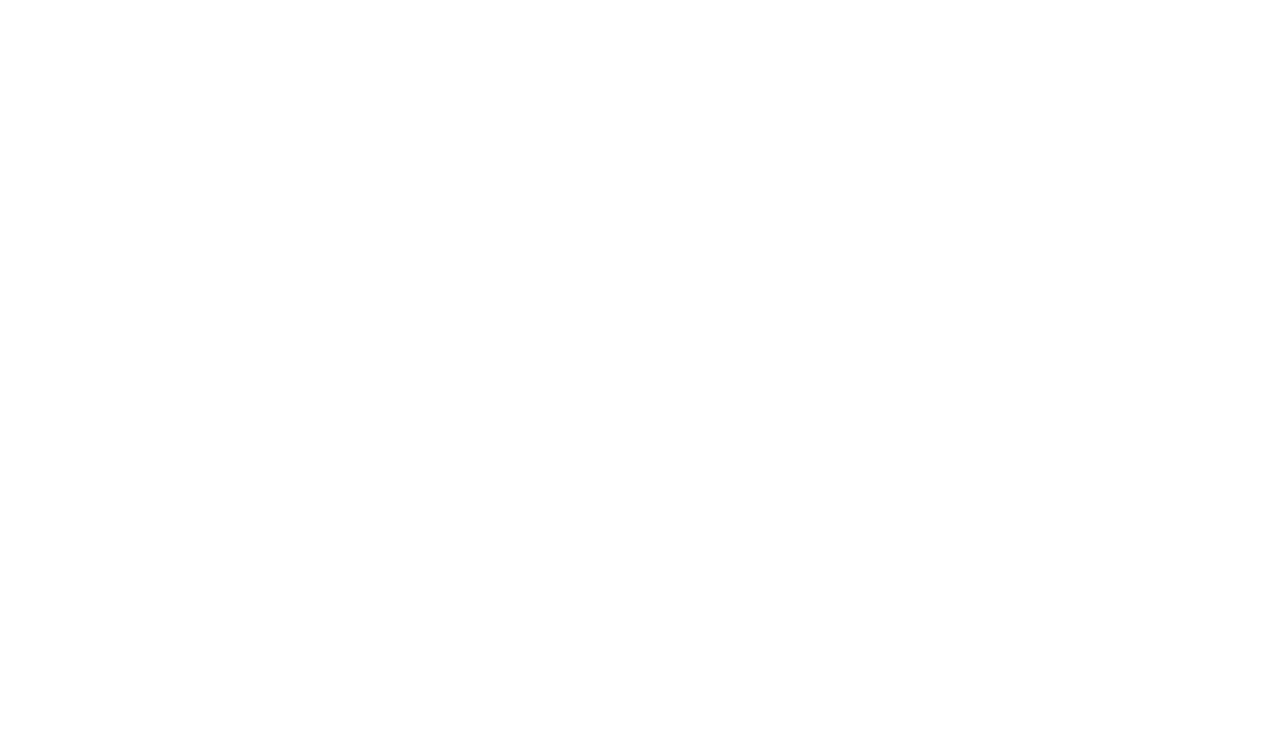
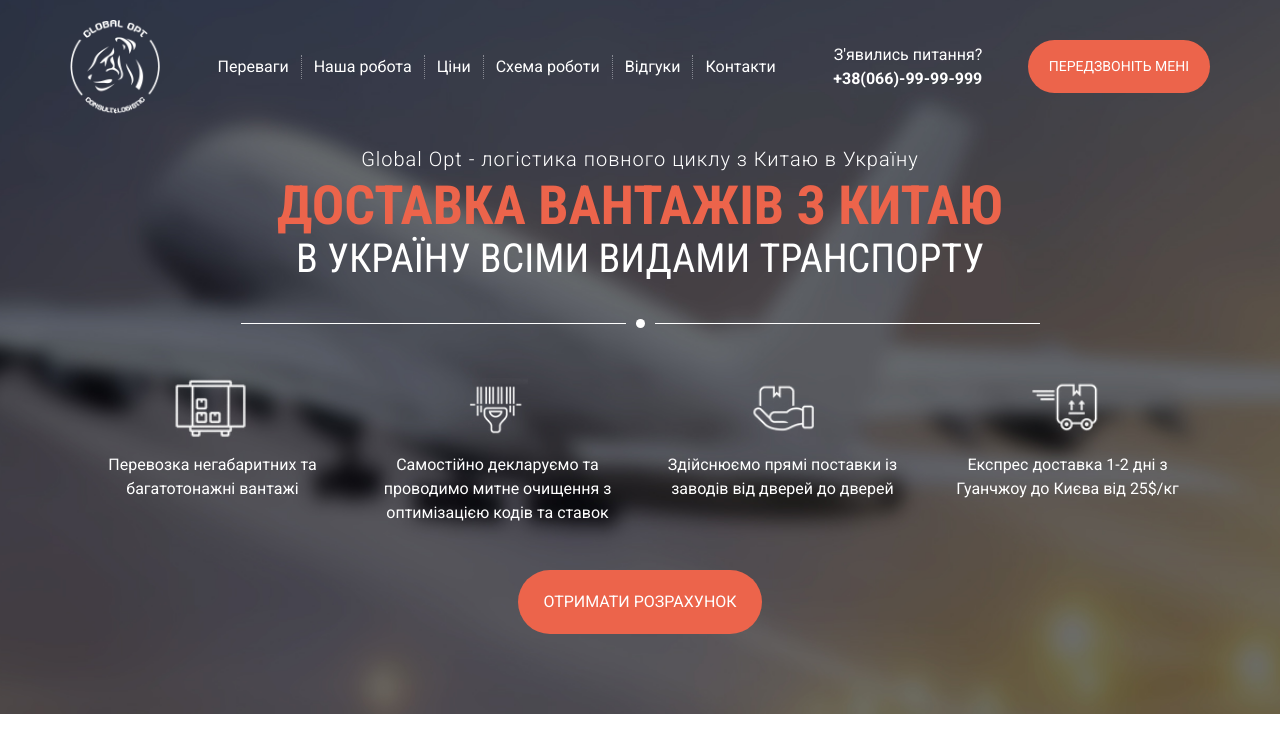
Before and after one commit to UA-Kaktus/shipping, a website: page src/index.html in a window 1280 px wide. Drawn offline with nearby package versions, Linux system fonts and the light colour scheme; files that its build step writes are made by us from their sources.

Commit message:
modify gulpfile.js, made 1st screen

```diff
--- a/gulpfile.js
+++ b/gulpfile.js
@@ -15,7 +15,7 @@ gulp.task('browser-sync', function() {
 });
 
 gulp.task('styles', function() {
-    return gulp.src("src/sass/**/*.+(scss|sass)")
+    return gulp.src("src/sass/*.+(scss|sass)")
     .pipe(sass({outputStyle: 'compressed'}).on('error', sass.logError))
     .pipe(rename({
         prefix: "",
@@ -46,8 +46,9 @@ gulp.task('html', function() {
     .pipe(browserSync.stream());
 });
 
+//here i need to add Webpack to convert "script.js" and all modules into single "bundle.js"
 gulp.task('scripts', function() {
-    return gulp.src('src/js/**/*.js')
+    return gulp.src('src/js/*.js')
     .pipe(gulp.dest('dist/js'))
     .pipe(browserSync.stream());
 });
--- a/src/index.html
+++ b/src/index.html
@@ -4,9 +4,58 @@
     <meta charset="UTF-8">
     <meta http-equiv="X-UA-Compatible" content="IE=edge">
     <meta name="viewport" content="width=device-width, initial-scale=1.0">
+    <link rel="preconnect" href="https://fonts.googleapis.com">
+    <link rel="preconnect" href="https://fonts.gstatic.com" crossorigin>
+    <link href="https://fonts.googleapis.com/css2?family=Roboto+Condensed:wght@300;400;700&family=Roboto:wght@300;400;700&display=swap" rel="stylesheet">
+    <link rel="stylesheet" href="css/main.min.css">
     <title>Shipping from China</title>
 </head>
 <body>
-
+    <section class="promo">
+        <div class="container">
+            <nav class="nav">
+                <div class="nav__logo">
+                    <img src="icons/glopt_logo.png" alt="logo">
+                </div>
+                <ul>
+                    <li class="nav__item">Переваги</li>
+                    <li class="nav__item">Наша робота</li>
+                    <li class="nav__item">Ціни</li>
+                    <li class="nav__item">Схема роботи</li>
+                    <li class="nav__item">Відгуки</li>
+                    <li class="nav__item">Контакти</li>
+                </ul>
+                <div class="nav__info">
+                    <div class="nav__question">З'явились питання?</div>
+                    <div class="nav__phone"><a href="tel:+380669999999">+38(066)-99-99-999</a></div>
+                </div>
+                <button class="orange-btn">передзвоніть мені</button>
+            </nav>
+            <div class="promo__descr">Global Opt - логістика повного циклу з Китаю в Україну</div>
+            <h1 class="promo__title">Доставка вантажів з Китаю</h1>
+            <div class="promo__subtitle">в україну всіми видами транспорту</div>
+            <div class="promo__divider"></div>
+            <div class="promo__triggers">
+                <div class="promo__triggers-item">
+                    <img class="promo__trigger-img" src="icons/1st_ico.png" alt="trigger-1">
+                    <div class="promo__triggers-descr">Перевозка негабаритних та багатотонажні вантажі</div>
+                </div>
+                <div class="promo__triggers-item">
+                    <img class="promo__trigger-img" src="icons/2nd_ico.png" alt="trigger-2">
+                    <div class="promo__triggers-descr">Самостійно декларуємо та проводимо митне очищення з оптимізацією кодів та ставок</div>
+                </div>
+                <div class="promo__triggers-item">
+                    <img class="promo__trigger-img" src="icons/3rd_ico.png" alt="trigger-3">
+                    <div class="promo__triggers-descr">Здійснюємо прямі поставки із заводів від дверей до дверей</div>
+                </div>
+                <div class="promo__triggers-item">
+                    <img class="promo__trigger-img" src="icons/4th_ico.png" alt="trigger-4">
+                    <div class="promo__triggers-descr">Експрес доставка 1-2 дні з Гуанчжоу до Києва від 25$/кг</div>
+                </div>
+            </div>
+            <button class="orange-btn orange-btn_big">отримати розрахунок</button>
+        </div>
+    </section>
+    <script src="js/script.js"></script>
 </body>
 </html>
--- /dev/null
+++ b/src/sass/base/variables.scss
@@ -0,0 +1,4 @@
+:root {
+    --color-acent: #ec644b;
+    --color-dark-grey: #25333c;
+}
--- /dev/null
+++ b/src/sass/blocks/promo.scss
@@ -0,0 +1,116 @@
+.promo {
+    background: url('../img/mainscreen_bg.jpg') center center/cover no-repeat;
+    padding-top: 20px;
+    padding-bottom: 80px;
+    &__descr {
+        color: #fff;
+        font-size: 20px;
+        font-weight: 300;
+        letter-spacing: 1px;
+        text-align: center;
+        margin-top: 30px;
+    }
+    &__title {
+        font-size: 54px;
+        font-weight: 700;
+        font-family: 'Roboto Condensed';
+        text-transform: uppercase;
+        color: var(--color-acent);
+        text-align: center;
+        margin-bottom: 0;
+    }
+    &__subtitle {
+        font-size: 40px;
+        font-family: 'Roboto Condensed';
+        text-transform: uppercase;
+        color: #fff;
+        text-align: center;
+        line-height: 40px;
+    }
+    &__divider {
+        width: 9px;
+        height: 9px;
+        border-radius: 100%;
+        background-color: #fff;
+        margin: 40px auto;
+        position: relative;
+        &:before {
+            content: "";
+            display: block;
+            width: 385px;
+            height: 1px;
+            background-color: #fff;
+            position: absolute;
+            left: -395px;
+            top: 4px;
+        }
+        &:after {
+            content: "";
+            display: block;
+            width: 385px;
+            height: 1px;
+            background-color: #fff;
+            position: absolute;
+            left: 19px;
+            top: 4px;
+        }
+    }
+    &__triggers {
+        display: grid;
+        grid-template-columns: repeat(4, 1fr);
+        align-items: flex-start;
+    }
+    &__triggers-item {
+        padding: 10px;
+    }
+    &__trigger-img {
+        height: 60px;
+        display: block;
+        margin: 0 auto;
+    }
+    &__triggers-descr {
+        text-align: center;
+        color: #fff;
+        margin-top: 15px;
+    }
+}
+.nav {
+    display: flex;
+    color: #fff;
+    width: 100%;
+    justify-content: space-between;
+    align-items: center;
+    &__logo {
+        width: 90px;
+        img {
+            width: 100%;
+        }
+    }
+    ul {
+        list-style: none;
+        padding-inline-start: 0px;
+        display: flex;
+        justify-content: space-between;
+        margin: 0;
+        li {
+            border-right: 1px dotted #878992;
+            padding: 0 12px;
+            &:last-child {
+                border: none;
+            }
+        }
+    }
+    &__info {
+        display: flex;
+        flex-direction: column;
+        align-items: flex-end
+    }
+    &__phone {
+        a {
+            color: #fff;
+            text-decoration: none;
+            font-weight: 700;
+            font-size: 16px;
+        }
+    }
+}
--- /dev/null
+++ b/src/sass/main.scss
@@ -0,0 +1,35 @@
+@import 'base/bootstrap-reboot.min.scss';
+@import 'base/variables.scss';
+@import 'base/mixins.scss';
+@import 'base/animations.scss';
+
+body {
+    font-family: 'Roboto';
+    font-size: 16px;
+    color: #000;
+    font-weight: 400;
+    // font-family: 'Roboto Condensed';
+}
+.container {
+    width: 1140px;
+    margin: 0 auto;
+}
+.orange-btn {
+    display: block;
+    background-color: var(--color-acent);
+    font-size: 14px;
+    color: #fff;
+    text-transform: uppercase;
+    border: none;
+    border-radius: 50px;
+    padding: 16px 21px;
+    &_big {
+        margin: 35px auto 0 auto;
+        padding: 20px 25px;
+        font-size: 16px;
+    }
+}
+
+
+@import 'blocks/promo.scss';
+@import 'base/media.scss';
```
Also changed, not shown: src/sass/base/bootstrap-reboot.min.scss (added, +8 -0 lines), src/js/script.js (added), src/sass/base/animations.scss (added), src/sass/base/media.scss (added), src/sass/base/mixins.scss (added).
